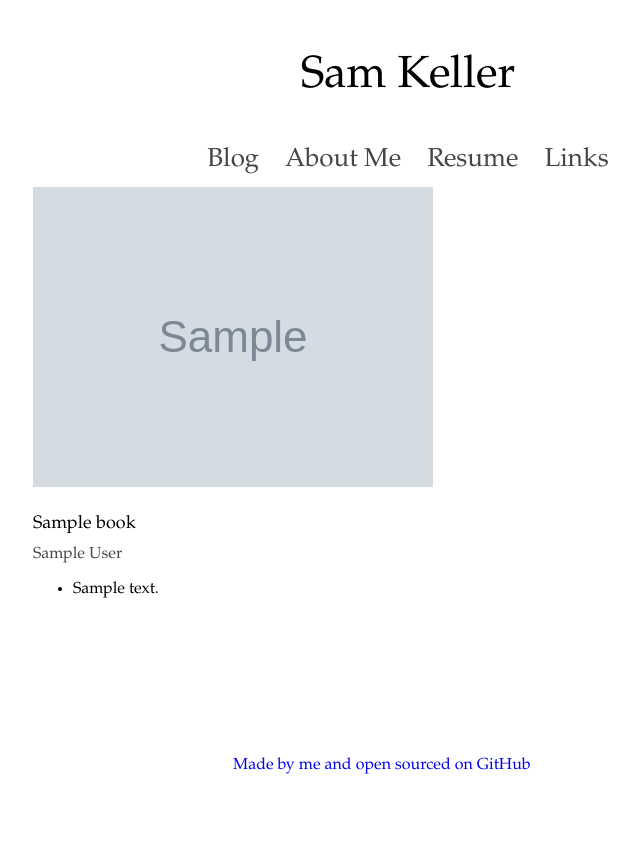
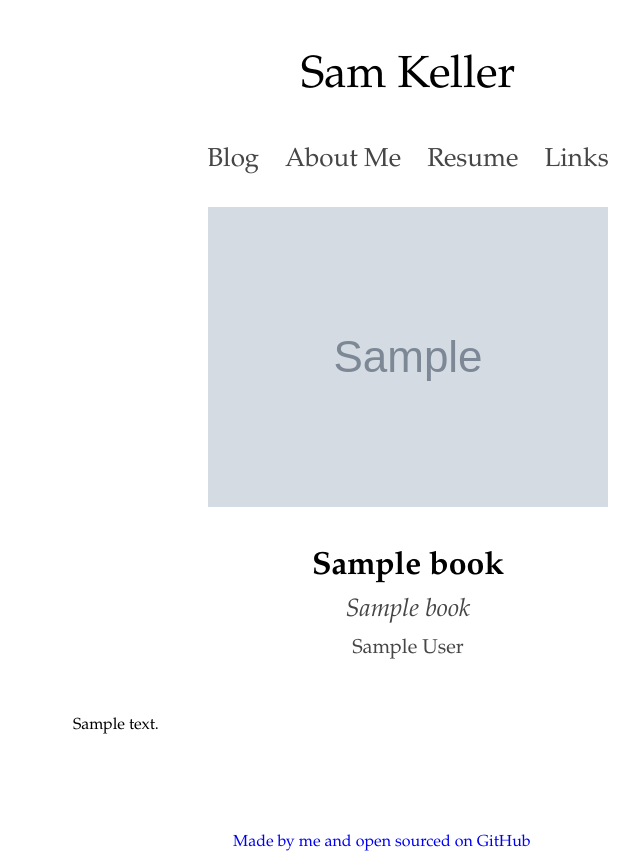
Before and after one commit to samskeller/my_site, a Django app: page /highlights/books/1 in a window 1280 px wide. Shown: the whole page, without its empty margins (232-872 px from the left). Before the commit the page ends 774 px from the top, so only its background shows below. Run offline with Django 3.2, Linux system fonts and the light colour scheme; tables that the repository leaves empty hold one stand-in row (values such as "Sample post"); grey boxes marked "Sample" are stand-in pictures; parts of the project's set-up code (start-up, migrations or seed data) failed here and were passed over.

Commit message:
Formatting highlights page

```diff
--- a/highlights/templates/highlights.html
+++ b/highlights/templates/highlights.html
@@ -2,19 +2,24 @@
 
 {% block content %}
 
+<div class="book_detail">
     <img src="{{ book.thumbnail.url }}">
-<div class="book_title">
+    <div class="book_detail_title">
       {{ book.title }}
     </div>
-<div class="book_author">
+    <div class="book_detail_subtitle">
+        {{ book.subtitle }}
+    </div>
+    <div class="book_detail_author">
     	{{ book.author }}
     </div>
-<ul>
+    <ul class="highlights">
         {% for highlight in highlights %}
-	<li>
+    	<li class="highlight">
         {{ highlight.text}}
     	</li>
       {% endfor %}
     </ul>
+</div>
 
 {% endblock content %}
--- a/my_site/static/my_site/css/my_site.css
+++ b/my_site/static/my_site/css/my_site.css
@@ -366,3 +366,39 @@
   color: rgb(70, 70, 70);
   font-weight: 100;
 }
+
+.book_detail {
+  text-align: center;
+  margin-top: 20px;
+}
+
+.book_detail_title {
+  padding-top: 35px;
+  font-size: 32px;
+  font-weight: 1000;
+  color: rgb(0, 0, 0);
+}
+
+.book_detail_subtitle {
+  font-size: 25px;
+  padding-top: 10px;
+  color: rgb(70, 70, 70);
+  font-weight: 300;
+  font-style: italic;
+}
+
+.book_detail_author {
+  font-size: 20px;
+  padding-top: 10px;
+  color: rgb(70, 70, 70);
+  font-weight: 100;
+}
+
+ul.highlights {
+  list-style: none;
+}
+
+li.highlight {
+  padding-top: 40px;
+  text-align: left;
+}
```
Lines whose indentation alone changed are shown as unchanged.
